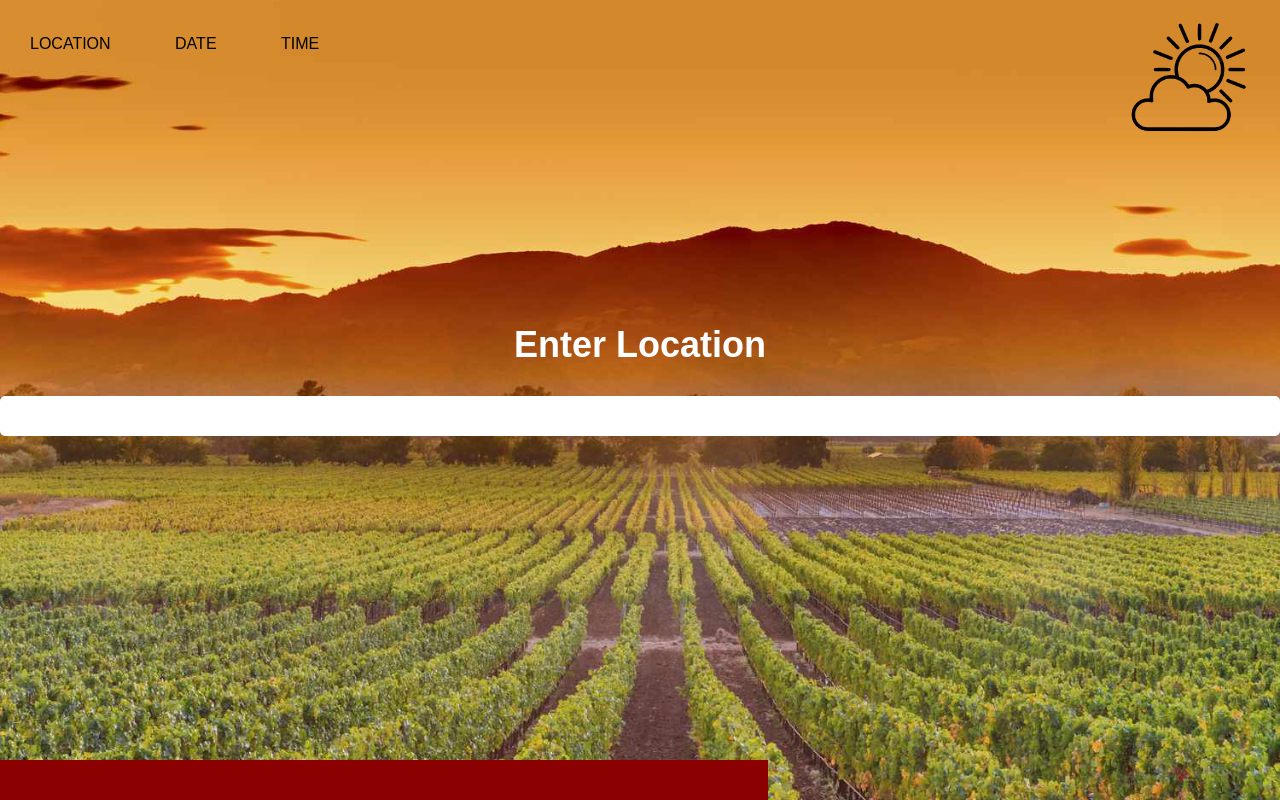
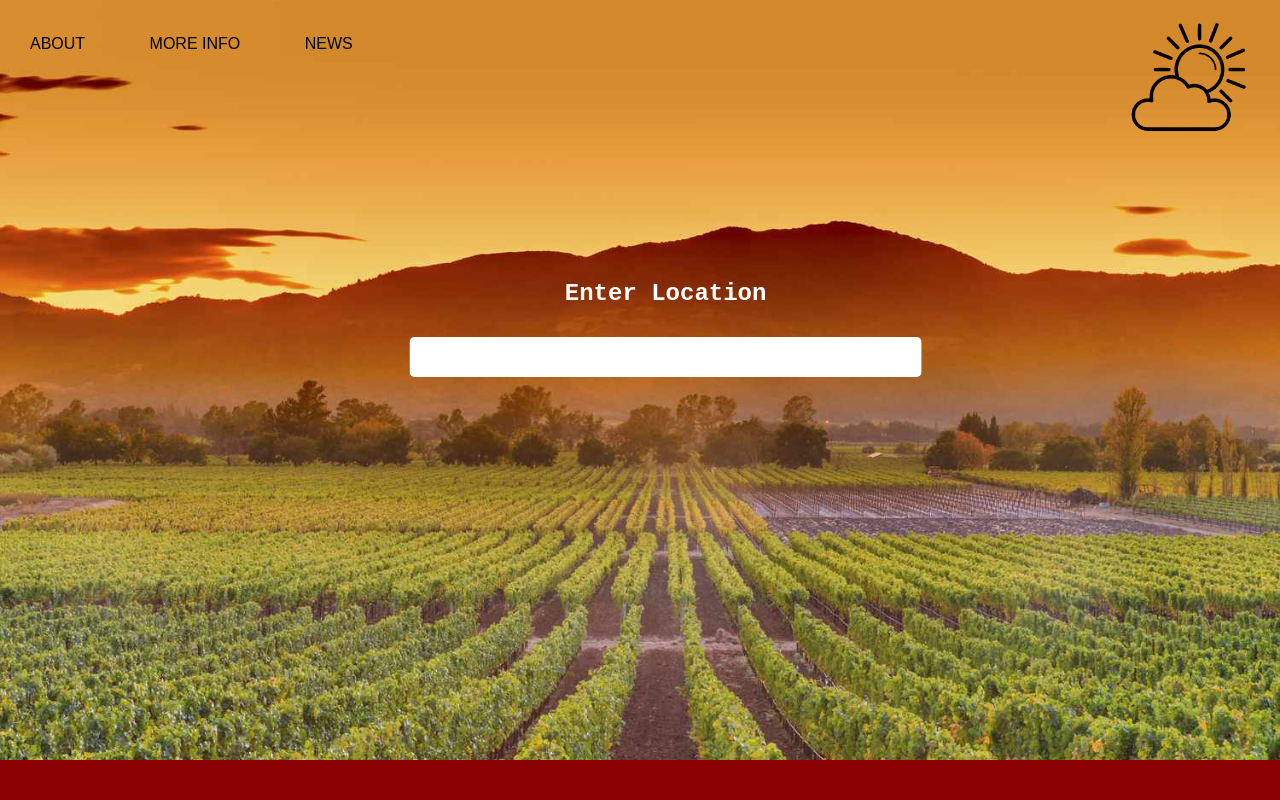
Before and after one commit to adamkahana1/weather_app, a plain HTML site: page index.html in a window 1280 px wide. Shown: the top 800 px of the page. Drawn offline with Linux system fonts and the light colour scheme.

Commit message:
saved index.html and style.css

```diff
--- a/index.html
+++ b/index.html
@@ -8,9 +8,9 @@
             <div class="navbar">
                 <img src="weather_logo.png" class="logo">
                 <ul>
-                    <li><a href="#">Location</a></li>
-                    <li><a href="#">Date</a></li>
-                    <li><a href="#">Time</a></li>
+                    <li><a href="#">About</a></li>
+                    <li><a href="#">More Info</a></li>
+                    <li><a href="#">News</a></li>
                 </ul>
             </div>
         </div>
--- a/style.css
+++ b/style.css
@@ -13,7 +13,7 @@
 .banner::after{
     content: '';
     height: 40px;
-    width: 60%;
+    width: 100%;
     background:#8B0000;
     position: absolute;
     left: 0;
@@ -59,16 +59,17 @@
     width: 100%;
 }
 .wrapper{
-    width: 100%;
-    position: absolute;
-    top: 50%;
-    transform: translateY(-50%);
+    width: 40%;
+    position:absolute;
+    top: 35%;
+    transform: translateX(80%);
     text-align: center;
     color: #fff;
 }
 .wrapper h1{
-    font-size: 36px;
+    font-size: 24px;
     text-align: center;
+    font-family: monospace;
 }
 .wrapper .inputBox{
     width: 100%;
```
